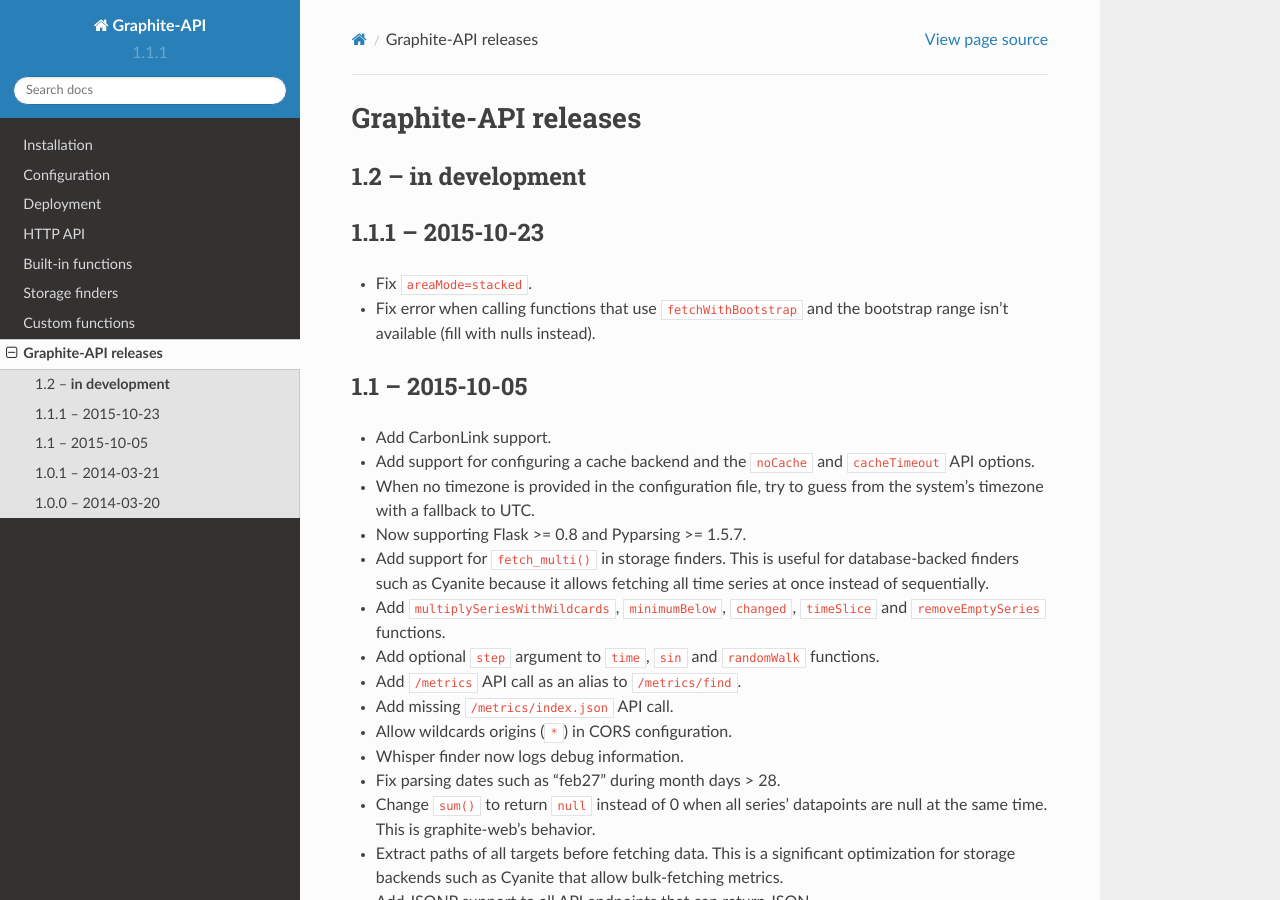
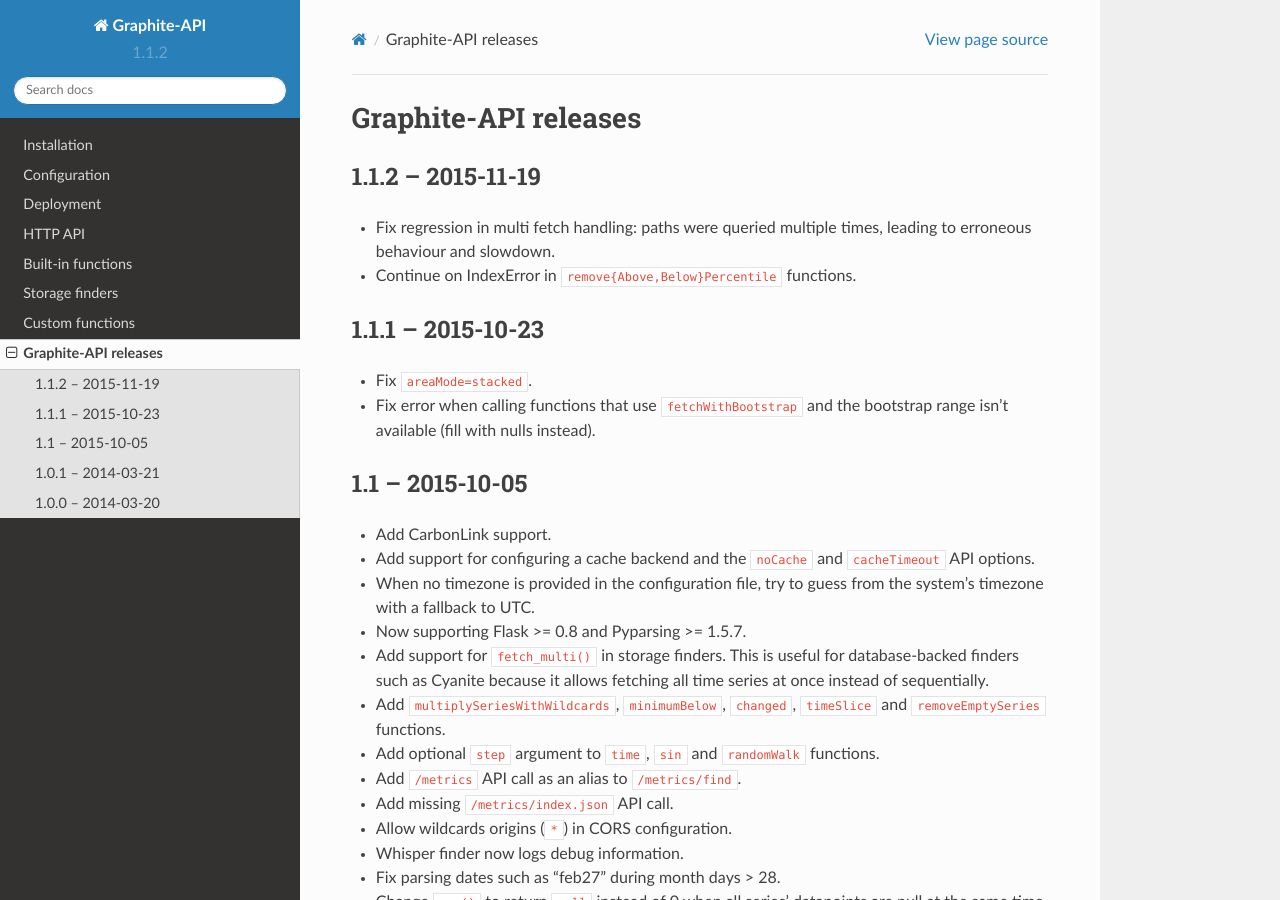
Before and after one commit to brutasse/graphite-api, a Sphinx documentation site: the page built from docs/releases.rst, in a window 1280 px wide and 900 px high. Built offline with Sphinx 7.4.7 and the Read the Docs theme 2.0.0, drawn with Linux system fonts in a browser that asks for light colours.

Commit message:
Bump to 1.1.2

```diff
--- a/docs/conf.py
+++ b/docs/conf.py
@@ -24,8 +24,8 @@
 project = 'Graphite-API'
 copyright = u'2014, Bruno Renié'
 
-version = '1.1.1'
-release = '1.1.1'
+version = '1.1.2'
+release = '1.1.2'
 
 exclude_patterns = ['_build']
 
--- a/docs/releases.rst
+++ b/docs/releases.rst
@@ -1,9 +1,12 @@
 Graphite-API releases
 =====================
 
-1.2 -- **in development**
--------------------------
+1.1.2 -- 2015-11-19
+-------------------
 
+* Fix regression in multi fetch handling: paths were queried multiple times,
+  leading to erroneous behaviour and slowdown.
+* Continue on IndexError in ``remove{Above,Below}Percentile`` functions.
 
 1.1.1 -- 2015-10-23
 -------------------
--- a/setup.py
+++ b/setup.py
@@ -24,7 +24,7 @@
 
 setup(
     name='graphite-api',
-    version='1.1.1',
+    version='1.1.2',
     url='https://github.com/brutasse/graphite-api',
     author="Bruno Renié, based on Chris Davis's graphite-web",
     author_email='bruno@renie.fr',
```
Also changed, not shown: 1 other file.
